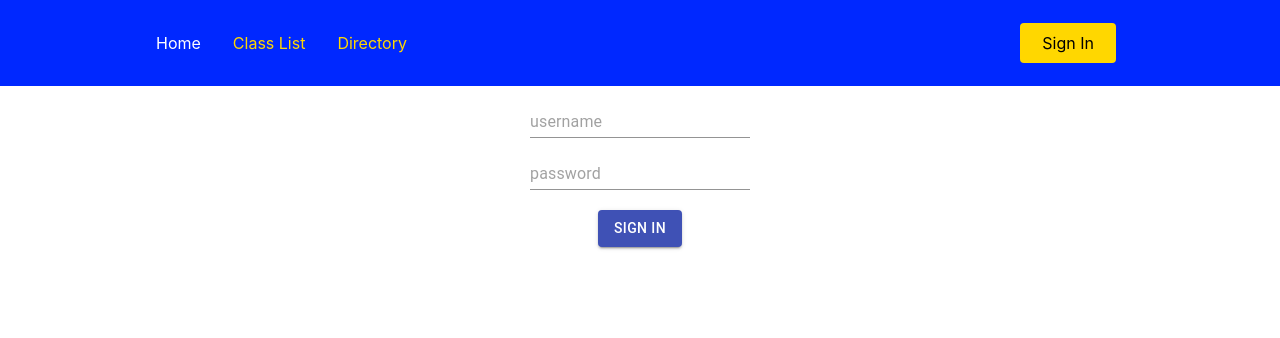
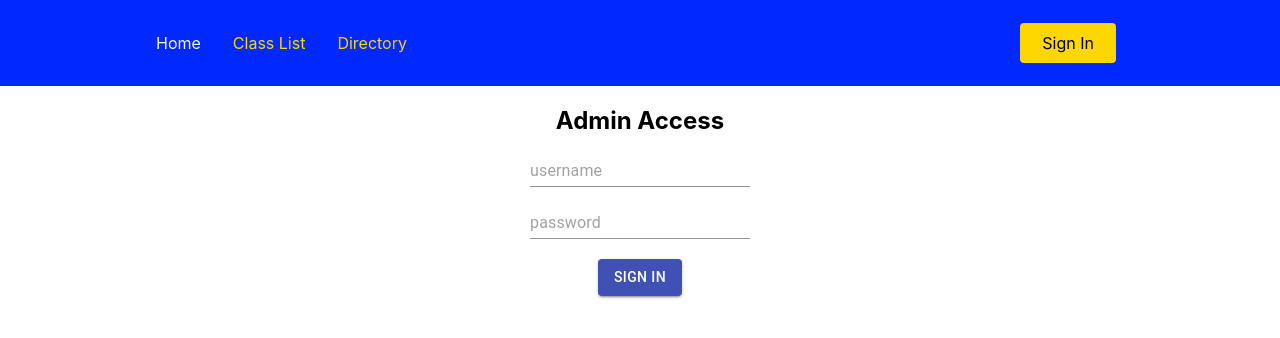
Before and after one commit to lghoerr/school-dashboard, a React (Create React App) app: page /sign_in in a window 1280 px wide. Shown: the top 338 px of the page. Built offline with nearby package versions, Linux system fonts and the light colour scheme.

Commit message:
added title to login page

```diff
--- a/src/Components/SignIn.js
+++ b/src/Components/SignIn.js
@@ -5,6 +5,7 @@ const SignIn = () => {
 
     return (
         <div style={{marginTop:20}}>
+            <h2>Admin Access</h2>
             <Input type="text" placeholder="username"></Input> <br /> <br />
             <Input type="text" placeholder="password"></Input> <br /> <br />
             <Button variant="contained" color="primary">Sign In</Button>
```
